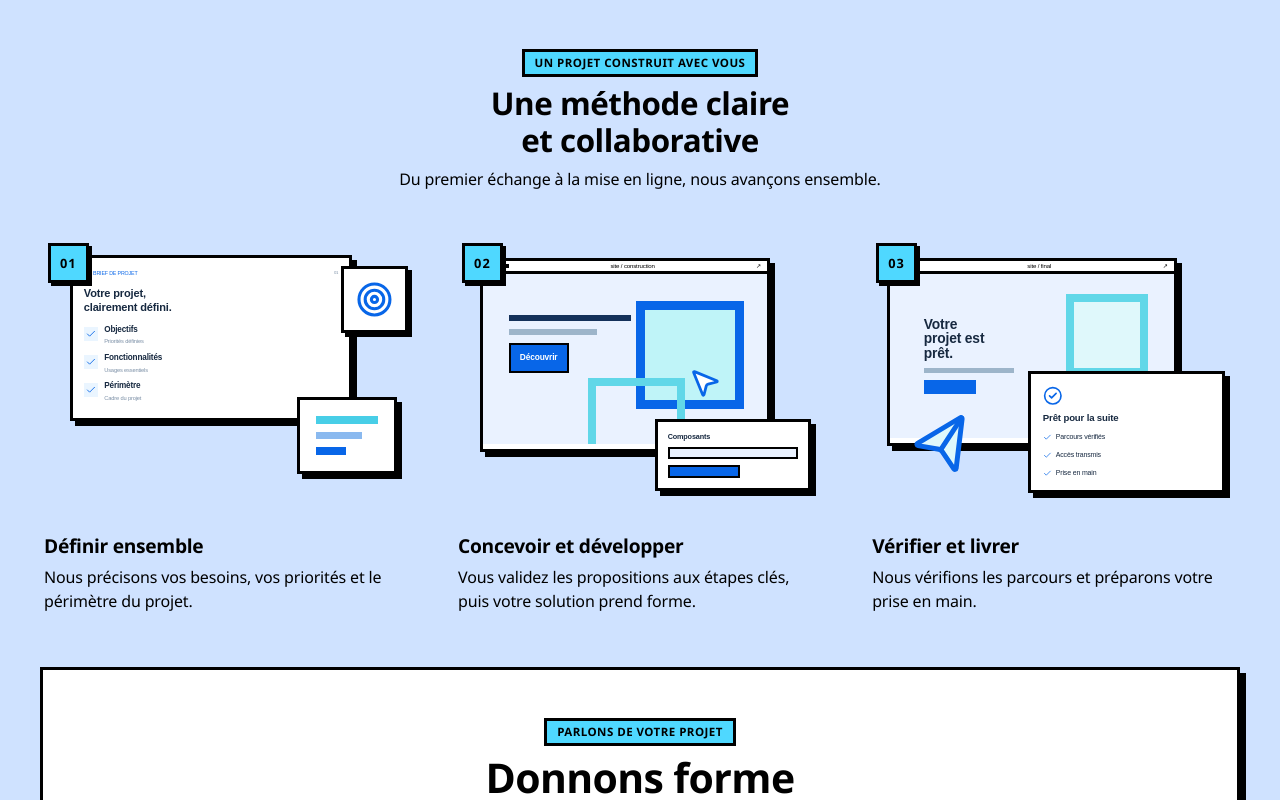
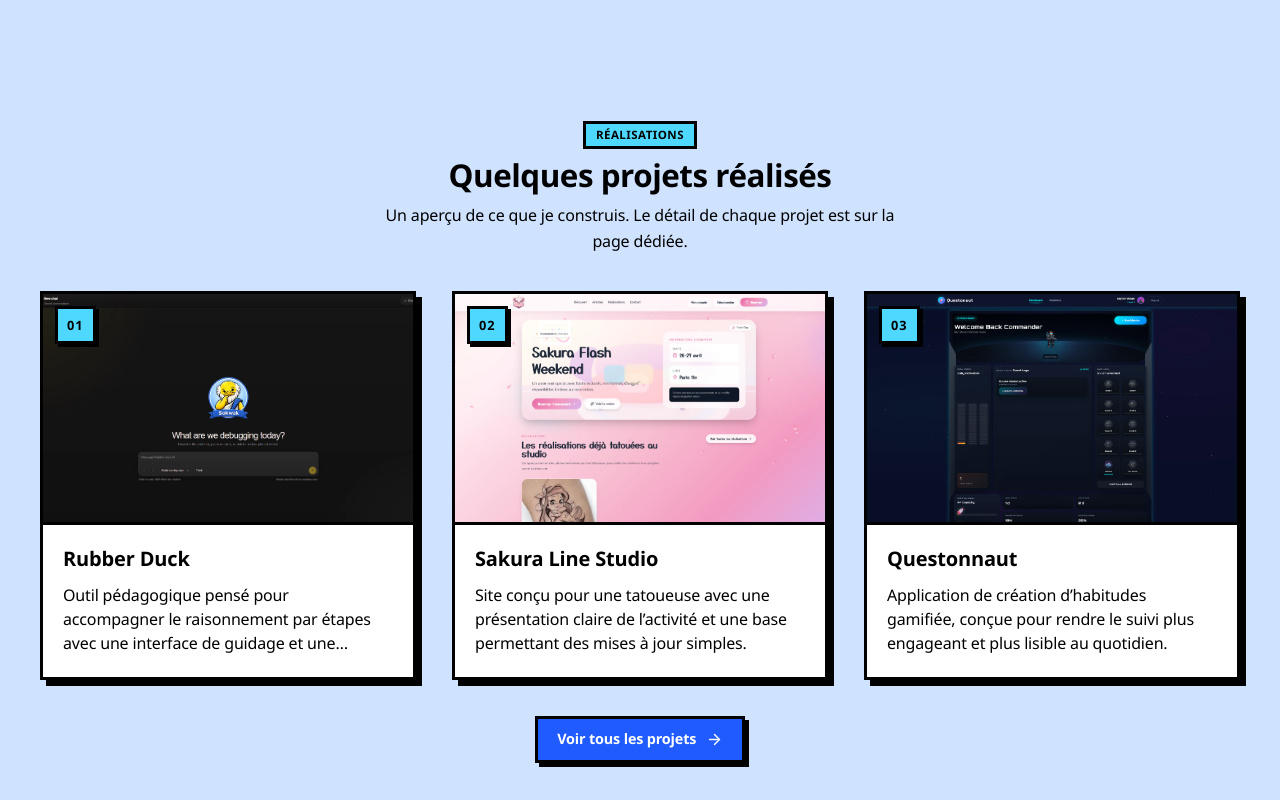
Before and after one commit to wiwi240/portfolio-, a React (Vite) app: page / in a window 1280 px wide. Shown: the part 1740-2540 px from the top of the page. Built offline with nearby package versions, Linux system fonts and the light colour scheme; a web font is replaced by a local one.

Commit message:
Add a projects preview section on the home page, between the guide and the method
Co-Authored-By: Claude Sonnet 5.5 <noreply@anthropic.com>

```diff
--- a/src/components/home-page.tsx
+++ b/src/components/home-page.tsx
@@ -6,6 +6,7 @@ import { guidePanels, type GuideAnswer } from '@/data/home-guide'
 import { markProgrammaticScroll, useScrollToScene } from '@/lib/scroll-stack'
 import { paths } from '@/site'
 import { MethodScene } from './home-illustrations'
+import { HomeProjects } from './home-projects'
 import { ProjectEntry } from './project-entry'
 import { GuidePanel } from './project-guide'
 import { GuideQuestion } from './project-guide-question'
@@ -141,6 +142,9 @@ export function HomePage({ language }: { language: Language }) {
             ]
           : []),
       ]} />
+      <StackScene id="realisations" tone="bg">
+        <HomeProjects language={language} />
+      </StackScene>
       <StackScene id="methode" tone="surface" className="home-converge">
         <section className="stack-scene-inner home-section home-method" aria-labelledby="method-title"><div className="home-section-heading home-section-heading--centered"><Eyebrow>{t.methodLabel}</Eyebrow><h2 id="method-title">{t.methodTitle}</h2><p>{t.methodIntro}</p></div><div className="home-method-grid">{t.steps.map(([title, description], i) => <article className="home-method-card" key={title}><span className="home-step-number">0{i + 1}</span><MethodScene step={i} language={language} /><div className="home-method-copy"><h3>{title}</h3><p>{description}</p></div></article>)}</div></section>
         <section className="stack-scene-inner home-section home-contact-panel" aria-labelledby="contact-title"><Eyebrow>{t.contactLabel}</Eyebrow><h2 id="contact-title">{t.contactTitle}</h2><p>{t.contactLead}</p><a className="button button-primary" href="#votre-projet">{t.projectContact}<ArrowUpRight aria-hidden="true" /></a><a className="home-contact-email" href={'mailto:' + contactEmail}>{contactEmail}</a></section>
--- /dev/null
+++ b/src/components/home-projects.css
@@ -0,0 +1,14 @@
+/* Home preview of finished projects: three cards, then a link to the full page. */
+.home-projects { padding-block: 72px 80px; }
+.home-projects-grid { display: grid; grid-template-columns: repeat(3, minmax(0, 1fr)); gap: clamp(20px, 3vw, 36px); margin: 36px 0 0; padding: 0; list-style: none; }
+.home-project-card { display: flex; flex-direction: column; height: 100%; overflow: hidden; border: 1px solid var(--border); border-radius: var(--radius-lg); background: var(--surface); color: inherit; text-decoration: none; transition: transform var(--dur) var(--ease), box-shadow var(--dur) var(--ease); }
+.home-project-card:hover { transform: translateY(-4px); box-shadow: var(--shadow); }
+.home-project-card:focus-visible { outline: 3px solid var(--focus); outline-offset: 3px; }
+.home-project-image { position: relative; display: block; aspect-ratio: 16 / 10; overflow: hidden; }
+.home-project-image img { display: block; width: 100%; height: 100%; object-fit: cover; }
+.home-project-number { position: absolute; top: 12px; left: 12px; padding: 6px 9px; border-radius: var(--radius-sm); background: var(--surface); color: var(--accent); font-size: .8rem; font-weight: 800; letter-spacing: .08em; }
+.home-project-copy { display: flex; flex-direction: column; gap: 8px; padding: 18px 20px 22px; }
+.home-project-copy strong { font-family: var(--font-display); font-size: 1.25rem; }
+.home-project-copy span { display: -webkit-box; -webkit-line-clamp: 3; -webkit-box-orient: vertical; overflow: hidden; line-height: 1.5; }
+.home-projects .home-projects-all { display: flex; width: max-content; margin: 36px auto 0 !important; }
+@media (max-width: 900px) { .home-projects-grid { grid-template-columns: minmax(0, 1fr); } .home-projects { padding-block: 48px 56px; } }
--- /dev/null
+++ b/src/components/home-projects.tsx
@@ -0,0 +1,45 @@
+import { ArrowRight } from 'lucide-react'
+import { projects, type Language } from '@/data/portfolio-content'
+import { paths } from '@/site'
+import './home-projects.css'
+
+const text = {
+  fr: { label: 'Réalisations', title: 'Quelques projets réalisés', intro: 'Un aperçu de ce que je construis. Le détail de chaque projet est sur la page dédiée.', all: 'Voir tous les projets' },
+  en: { label: 'Work', title: 'A few projects I built', intro: 'A preview of what I build. Each project has its own page with the details.', all: 'See all projects' },
+}
+
+// Home preview of the finished projects: the first three, each linking to the full projects page.
+export function HomeProjects({ language }: { language: Language }) {
+  const t = text[language]
+  const list = projects[language].slice(0, 3)
+  const target = paths[language].projects
+  return (
+    <section className="stack-scene-inner home-section home-projects" aria-labelledby="home-projects-title">
+      <div className="home-section-heading home-section-heading--centered">
+        <span className="eyebrow">{t.label}</span>
+        <h2 id="home-projects-title">{t.title}</h2>
+        <p>{t.intro}</p>
+      </div>
+      <ul className="home-projects-grid">
+        {list.map((project, index) => (
+          <li key={project.id}>
+            <a className="home-project-card" href={target}>
+              <span className="home-project-image">
+                <img src={project.image} alt="" loading="lazy" />
+                <span className="home-project-number">0{index + 1}</span>
+              </span>
+              <span className="home-project-copy">
+                <strong>{project.title}</strong>
+                <span>{project.summary}</span>
+              </span>
+            </a>
+          </li>
+        ))}
+      </ul>
+      <a className="button button-primary home-projects-all" href={target}>
+        {t.all}
+        <ArrowRight aria-hidden="true" />
+      </a>
+    </section>
+  )
+}
--- a/src/neobrutalism.css
+++ b/src/neobrutalism.css
@@ -211,3 +211,12 @@ html.dark .illustration { --ill-line: #e8f1ff; --ill-bar: #0f1f5c; --ill-bar-ink
 .project-entry-image { border-bottom: var(--nb-border); }
 .project-entry-image::before, .project-entry-image::after { display: none !important; }
 .project-entry-copy strong { display: inline-block; width: max-content; max-width: 100%; padding: 4px 10px; border: var(--nb-border); background: var(--surface); color: #000 !important; text-shadow: none !important; font-weight: 900; box-shadow: 3px 3px 0 var(--nb-line); }
+
+/* Neobrutalism skin */
+.home-project-card { border: var(--nb-border); border-radius: 0; box-shadow: var(--nb-shadow); }
+.home-project-card:hover { transform: translate(-2px, -2px); box-shadow: 8px 8px 0 var(--nb-line); }
+.home-project-image { border-bottom: var(--nb-border); }
+.home-project-number { border: var(--nb-border); border-radius: 0; background: var(--accent-cyan); color: #000; box-shadow: 3px 3px 0 var(--nb-line); }
+.home-project-copy strong { font-weight: 900; }
+.home-project-copy span { color: var(--fg); font-weight: 500; }
+@media (prefers-reduced-motion: reduce) { .home-project-card:hover { transform: none; } }
```
